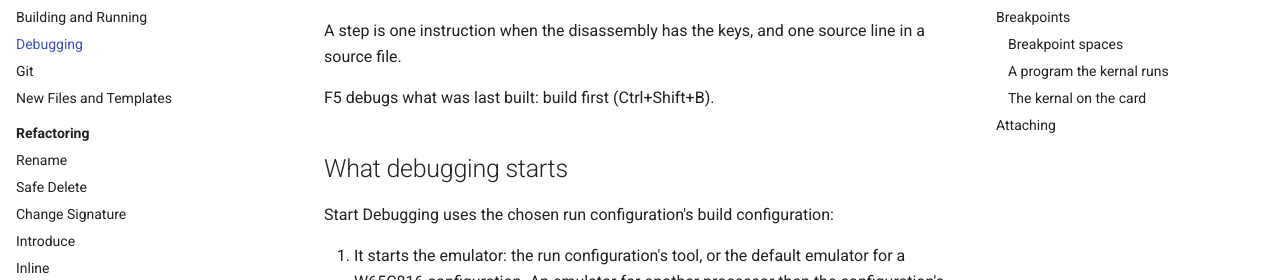
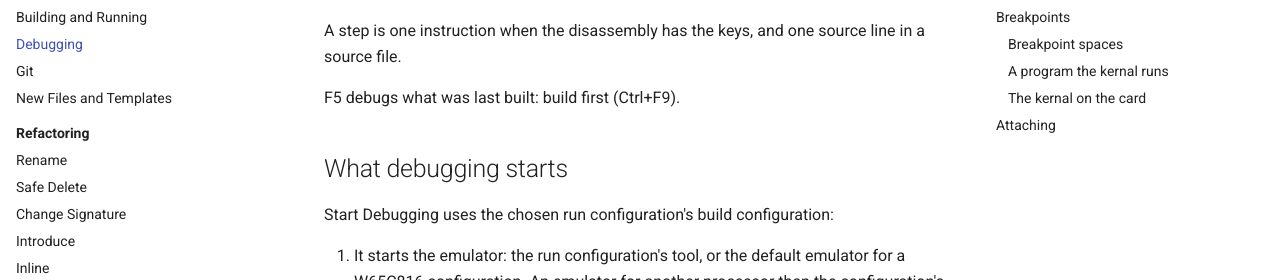
Before and after one commit to andrewpaterson/HCP65, an MkDocs documentation site: the page built from Website/docs/ide/debugging.md, in a window 1280 px wide and 900 px high, scrolled down 1094 px. Shown: the part 172-452 px from the top of the window. Built offline with MkDocs 1.6.1 and Material for MkDocs 9.7.7, drawn with Linux system fonts in a browser that asks for light colours; plug-ins that fetch from the network failed and are left out.

Commit message:
The website's IDE pages: Build is Ctrl+F9 (HCP65-IDE's Build.Build, moved from Ctrl+Shift+B on 2026-11-20): the keys' table in settings.md, building.md and debugging.md.

```diff
--- a/Website/docs/ide/debugging.md
+++ b/Website/docs/ide/debugging.md
@@ -26,7 +26,7 @@ runs the emulator with a shared memory channel to it, or attaches to one already
 
 A step is one instruction when the disassembly has the keys, and one source line in a source file.
 
-F5 debugs what was last built: build first (Ctrl+Shift+B).
+F5 debugs what was last built: build first (Ctrl+F9).
 
 ## What debugging starts
 
```
Also changed, not shown: Website/docs/ide/building.md (+1 -1 lines), Website/docs/ide/settings.md (+1 -1 lines).
